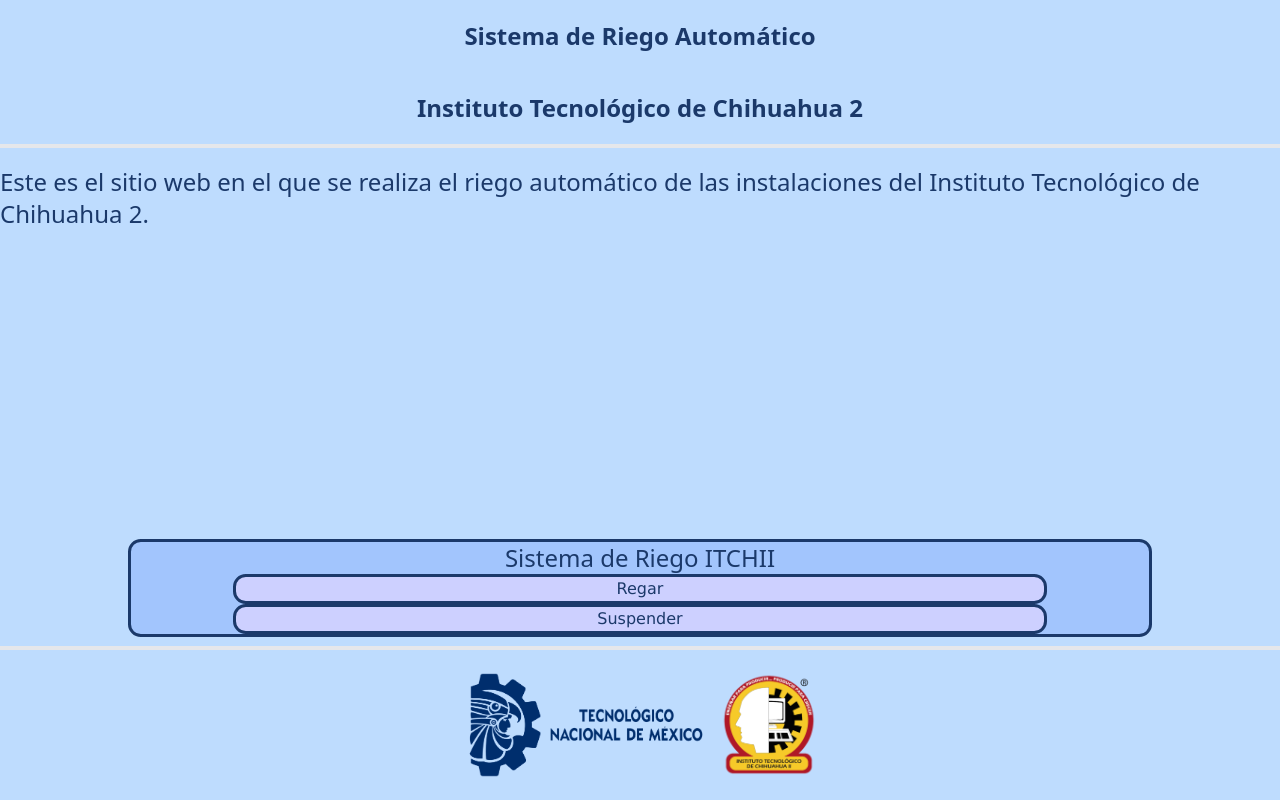
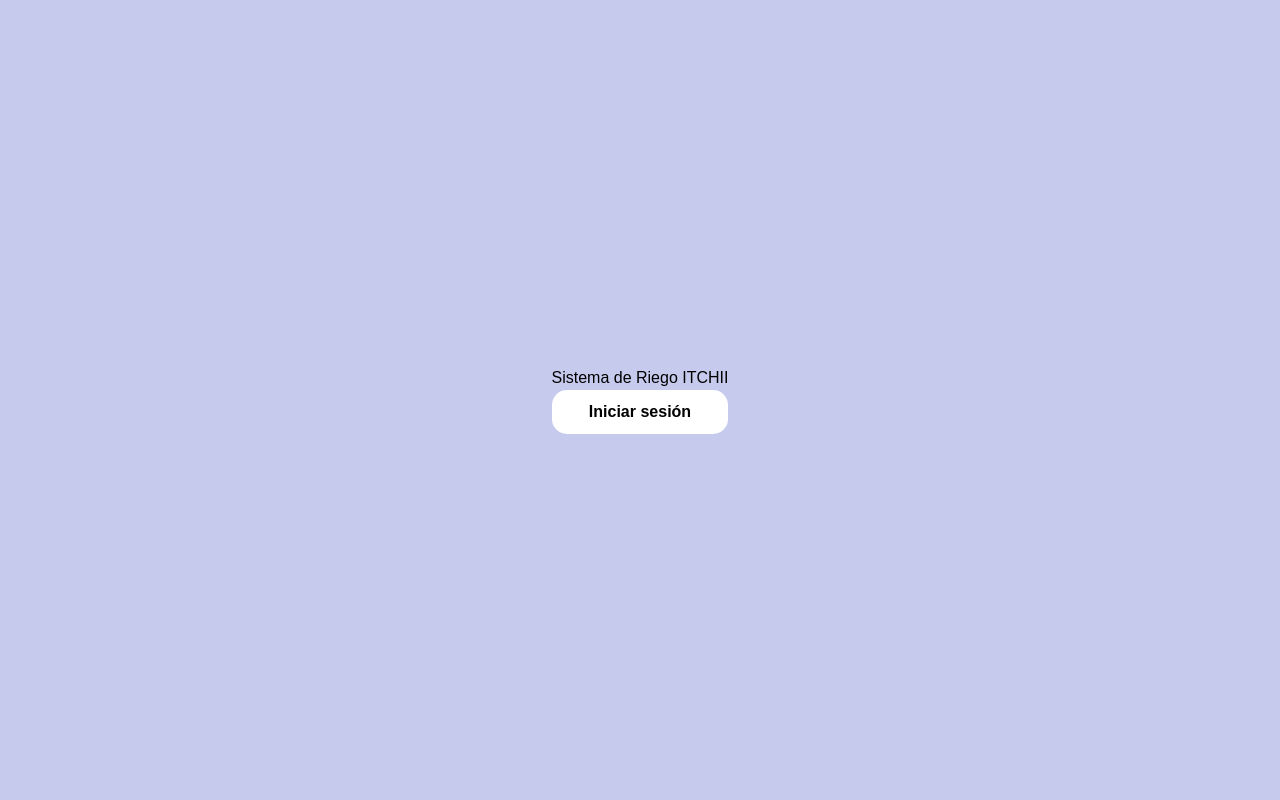
Before and after one commit to BryanSigala/RiegoTec2-Web, a Next.js app: page / in a window 1280 px wide. Built offline with nearby package versions, Linux system fonts and the light colour scheme.

Commit message:
Login y Estadoriego Front

```diff
--- a/package.json
+++ b/package.json
@@ -11,6 +11,7 @@
   "dependencies": {
     "cors": "^2.8.5",
     "next": "14.1.0",
+    "next-auth": "^4.24.7",
     "react": "^18",
     "react-dom": "^18",
     "yarn": "^1.22.21"
--- /dev/null
+++ b/pages/Configsistema.js
@@ -0,0 +1,51 @@
+import { signIn } from "next-auth/react";
+
+export default function Login() {
+  const handleLogin = async () => {
+    try {
+      await signIn(); // Iniciar sesión utilizando NextAuth
+    } catch (error) {
+      console.error("Error al iniciar sesión:", error);
+    }
+  };
+
+  return (
+    <div className="login">
+      <h2>
+        <img
+          src="tec2.png"
+          alt="Logo Sistema de Riego ITCHII"
+          style={{ width: "50px", height: "50px", marginRight: "10px" }}
+        />
+        Sistema de Riego ITCHII
+      </h2>
+      <div className="input-group">
+        <label htmlFor="username">
+          Usuario:
+          <input
+            type="text"
+            id="username"
+            name="username"
+            placeholder="Ingresa usuario"
+            style={{ marginLeft: "37px" }}
+          />
+        </label>
+      </div>
+      <div className="input-group">
+        <label htmlFor="password">
+          Contraseña:
+          <input
+            type="password"
+            id="password"
+            name="password"
+            placeholder="Ingresa contraseña"
+            style={{ marginLeft: "10px" }}
+          />
+        </label>
+      </div>
+      <button className="login-btn" onClick={handleLogin}>
+        Iniciar sesión
+      </button>
+    </div>
+  );
+}
--- /dev/null
+++ b/pages/Estadoriego.js
@@ -0,0 +1,52 @@
+import { useState } from 'react';
+import Link from 'next/link';
+import styles from '../styles/Principal.css'; // Cambio de nombre del archivo CSS
+
+const PanelDeControl = () => {
+  const [activeItem, setActiveItem] = useState('estado_riego');
+
+  const handleItemClick = (id) => {
+    setActiveItem(id);
+  };
+
+  return (
+    <div className={styles.container}>
+      <div className={styles.sidebar}>
+        <div className={styles.logo}>
+          <img src="tec2.png" alt="LOGO" />
+        </div>
+        <div className={styles['menu-items']}>
+          <div
+            className={`${styles['menu-item']} ${activeItem === 'estado_riego' && styles.active}`}
+            onClick={() => handleItemClick('estado_riego')}
+          >
+            <Link href="/Estadoriego">Estado del riego</Link>
+          </div>
+          <div
+            className={`${styles['menu-item']} ${activeItem === 'programar_riego' && styles.active}`}
+            onClick={() => handleItemClick('programar_riego')}
+          >
+            <Link href="/Programariego">Programar riego</Link>
+          </div>
+          <div
+            className={`${styles['menu-item']} ${activeItem === 'usuarios' && styles.active}`}
+            onClick={() => handleItemClick('usuarios')}
+          >
+            <Link href="/Usuarios">Usuarios</Link>
+          </div>
+          <div
+            className={`${styles['menu-item']} ${activeItem === 'configuracion' && styles.active}`}
+            onClick={() => handleItemClick('configuracion')}
+          >
+            <Link href="/Configsistema">Conf. del sistema</Link>
+          </div>
+        </div>
+      </div>
+      <div className={styles.content}>
+        {/* AquÃ­ va el contenido principal */}
+      </div>
+    </div>
+  );
+};
+
+export default PanelDeControl;
--- /dev/null
+++ b/pages/Programariego.js
@@ -0,0 +1,54 @@
+// components/PanelDeControl.js
+
+import { useState } from 'react';
+import Link from 'next/link';
+import styles from './Principal.module.css'; // Cambio de nombre del archivo CSS
+
+const PanelDeControl = () => {
+  const [activeItem, setActiveItem] = useState('estado_riego');
+
+  const handleItemClick = (id) => {
+    setActiveItem(id);
+  };
+
+  return (
+    <div className={styles.container}>
+      <div className={styles.sidebar}>
+        <div className={styles.logo}>
+          <img src="tec2.png" alt="LOGO" />
+        </div>
+        <div className={styles['menu-items']}>
+          <div
+            className={`${styles['menu-item']} ${activeItem === 'estado_riego' && styles.active}`}
+            onClick={() => handleItemClick('estado_riego')}
+          >
+            <Link href="/Estadoriego">Estado del riego</Link>
+          </div>
+          <div
+            className={`${styles['menu-item']} ${activeItem === 'programar_riego' && styles.active}`}
+            onClick={() => handleItemClick('programar_riego')}
+          >
+            <Link href="/Programariego">Programar riego</Link>
+          </div>
+          <div
+            className={`${styles['menu-item']} ${activeItem === 'usuarios' && styles.active}`}
+            onClick={() => handleItemClick('usuarios')}
+          >
+            <Link href="/Usuarios">Usuarios</Link>
+          </div>
+          <div
+            className={`${styles['menu-item']} ${activeItem === 'configuracion' && styles.active}`}
+            onClick={() => handleItemClick('configuracion')}
+          >
+            <Link href="/Configsistema">Conf. del sistema</Link>
+          </div>
+        </div>
+      </div>
+      <div className={styles.content}>
+        {/* Aqui­ va el contenido principal */}
+      </div>
+    </div>
+  );
+};
+
+export default PanelDeControl;
--- /dev/null
+++ b/pages/Usuarios.js
@@ -0,0 +1,51 @@
+import { signIn } from "next-auth/react";
+
+export default function Login() {
+  const handleLogin = async () => {
+    try {
+      await signIn(); // Iniciar sesión utilizando NextAuth
+    } catch (error) {
+      console.error("Error al iniciar sesión:", error);
+    }
+  };
+
+  return (
+    <div className="login">
+      <h2>
+        <img
+          src="tec2.png"
+          alt="Logo Sistema de Riego ITCHII"
+          style={{ width: "50px", height: "50px", marginRight: "10px" }}
+        />
+        Sistema de Riego ITCHII
+      </h2>
+      <div className="input-group">
+        <label htmlFor="username">
+          Usuario:
+          <input
+            type="text"
+            id="username"
+            name="username"
+            placeholder="Ingresa usuario"
+            style={{ marginLeft: "37px" }}
+          />
+        </label>
+      </div>
+      <div className="input-group">
+        <label htmlFor="password">
+          Contraseña:
+          <input
+            type="password"
+            id="password"
+            name="password"
+            placeholder="Ingresa contraseña"
+            style={{ marginLeft: "10px" }}
+          />
+        </label>
+      </div>
+      <button className="login-btn" onClick={handleLogin}>
+        Iniciar sesión
+      </button>
+    </div>
+  );
+}
--- a/pages/_app.js
+++ b/pages/_app.js
@@ -1,5 +1,12 @@
-import "@/styles/globals.css";
+import { SessionProvider } from "next-auth/react";
+import "../styles/globals.css";
 
-export default function App({ Component, pageProps }) {
-  return <Component {...pageProps} />;
+function MyApp({ Component, pageProps }) {
+  return (
+    <SessionProvider session={pageProps.session}>
+      <Component {...pageProps} />
+    </SessionProvider>
+  );
 }
+
+export default MyApp;
--- a/pages/index.js
+++ b/pages/index.js
@@ -1,64 +1,19 @@
-import Image from "next/image";
-import { Inter } from "next/font/google";
+import { useRouter } from "next/router";
 
-const inter = Inter({ subsets: ["latin"] });
+export default function Login() {
+  const router = useRouter();
 
-export default function Home() {
+  const handleLogin = () => {
+    // Redirigir al usuario a la página principal (Estadoriego.js)
+    router.push("Estadoriego.js");
+  }
+
   return (
-    <main className="flex min-h-screen flex-col justify-between bg-blue-300/60">
-      <header>
-        <h1 className="font-bold flex w-full text-2xl justify-center dark:bg-blue-300/70 lg:static lg:w-auto lg:p-5">
-          Sistema de Riego Automático
-        </h1>
-        <p className="font-bold flex w-full text-2xl justify-center dark:border-neutral-800 dark:bg-blue-300/70 lg:static border-b-4 lg:p-5">
-          Instituto Tecnológico de Chihuahua 2
-        </p>
-      </header>
-      <nav>
-        {/*
-        <a href="#">Inicio</a>
-        <a href="#">Acerca de</a>
-        <a href="#">Servicios</a>
-        <a href="#">Contacto</a>
-        */}
-      </nav>
-      <div className="arial flex w-full text-2xl justify-center">
-        Este es el sitio web en el que se realiza el riego automático de las instalaciones del Instituto Tecnológico de Chihuahua 2.
-      </div>
-      <center><div id='conPrincipal'>
-        <div id='conS' className="arial flex w-full text-2xl justify-center">
-          <h1>Sistema de Riego ITCHII</h1>
-        </div>
-        <div id='conS'>
-          <p><a href='/on'><button>Regar</button></a></p>
-        </div>
-        <div id='conS'>
-          <p><a href='/off'><button>Suspender</button></a></p>
-        </div>
-      </div></center>
-      <div className="font-bold flex w-full text-2xl justify-center dark:border-neutral-800 dark:bg-blue-300/70 border-t-4 lg:p-5">
-        <a className="pointer-events-none flex place-items-center gap-2 p-8 lg:pointer-events-auto lg:p-0"
-          href=""
-          target=""
-          rel="noopener noreferrer">
-          <Image
-            src="/tecnm.png"
-            alt="Logo Tec2"
-            className="dark"
-            width={250}
-            height={24}
-            priority
-          />
-          <Image
-            src="/tec2.png"
-            alt="Logo Tec2"
-            className="dark"
-            width={100}
-            height={24}
-            priority
-          />
-        </a>
-      </div>
-    </main>
+    <div className="login">
+      <h2>Sistema de Riego ITCHII</h2>
+      <button className="login-btn" onClick={handleLogin}>
+        Iniciar sesión
+      </button>
+    </div>
   );
 }
--- /dev/null
+++ b/styles/Principal.css
@@ -0,0 +1,75 @@
+@tailwind base;
+@tailwind components;
+@tailwind utilities;
+
+:root {
+  --foreground-rgb: 27, 57, 106;
+  --background-start-rgb: 255, 255, 255;
+  --background-end-rgb: 255, 255, 255;
+}
+
+/*
+@media (prefers-color-scheme: white) {
+  :root {
+    --foreground-rgb: 56, 189, 248;
+    --background-start-rgb: 0, 0, 0;
+    --background-end-rgb: 0, 0, 0;
+  }
+}
+*/
+.container {
+  display: flex;
+}
+
+.sidebar {
+  float: left;
+  width: 20%;
+  background-color: #00007a;
+  color: white;
+  padding: 20px 0;
+  text-align: center;
+  height: 100%; /* Menú abarca hasta abajo */
+}
+
+.logo img {
+  width: 80%;
+  margin-bottom: 20px;
+}
+
+.menu-items {
+  width: 70%; /* Ancho del menú */
+  max-width: 300px; /* Máximo ancho del menú */
+  margin: 0 auto; /* Centrar los elementos */
+}
+
+.menu-item {
+  margin-top: 10px;
+  font-size: 28px;
+  background-color: #00007a;
+  color: white;
+  padding: 10px 0;
+  text-align: center; /* Centrar texto */
+  border: none;
+  cursor: pointer;
+  width: 100%; /* Ancho al 100% */
+  border-radius: 20px;
+  text-decoration: none;
+}
+
+.menu-item:hover,
+.menu-item.active {
+  background-color: #fff;
+  color: #00007a;
+}
+
+.content {
+  float: left;
+  width: 80%;
+  height: 100%; /* Contenido abarca hasta abajo */
+}
+
+@layer utilities {
+  .text-balance {
+    text-wrap: balance;
+  }
+}
--- a/styles/globals.css
+++ b/styles/globals.css
@@ -19,34 +19,52 @@
 */
 
 body {
-  color: rgb(var(--foreground-rgb));
-  background: linear-gradient(
-      to bottom,
-      transparent,
-      rgb(var(--background-end-rgb))
-    )
-    rgb(var(--background-start-rgb));
+  font-family: Arial, sans-serif;
+  background-color: #c6cbed;
+  margin: 0;
+  padding: 0;
+  display: flex;
+  justify-content: center;
+  align-items: center;
+  height: 100vh;
 }
 
-button {
-  height: 100%;
-  width: 80%;
-  background-color: #cdd0ff;
-  color: #1b396a;
-  border: 3px solid;
-  border-radius: 1vw;
-  border-color: #1b396a;
-  font-family: Verdana, Geneva, Tahoma, sans-serif;
-  font-size: text-2xl;
+.input-group {
+  margin-bottom: 15px;
 }
 
-#conPrincipal {
-  margin-top: 300px;
-  width: 80%;
-  height: 80%;
-  background-color: #a2c5fd;
-  border: 3px solid;
-  border-radius: 1vw;
+.input-group input {
+  width: 100%;
+  padding: 10px;
+  margin-top: 5px;
+  border: 1px solid #dddddd;
+  border-radius: 5px;
+}
+
+.login-btn {
+  background-color: white;
+  color: black;
+  padding: 10px 20px;
+  border: none;
+  border-radius: 15px;
+  cursor: pointer;
+  width: 100%;
+  font-weight: bold;
+}
+
+.login-btn:hover {
+  background-color: #00007a;
+  color: white;
+}
+
+h2 {
+  display: flex;
+  align-items: center;
+}
+
+label {
+  display: flex;
+  align-items: center;
 }
 
 @layer utilities {
```
Also changed, not shown: 1 other file (tests, documents, lock files or other folders).
